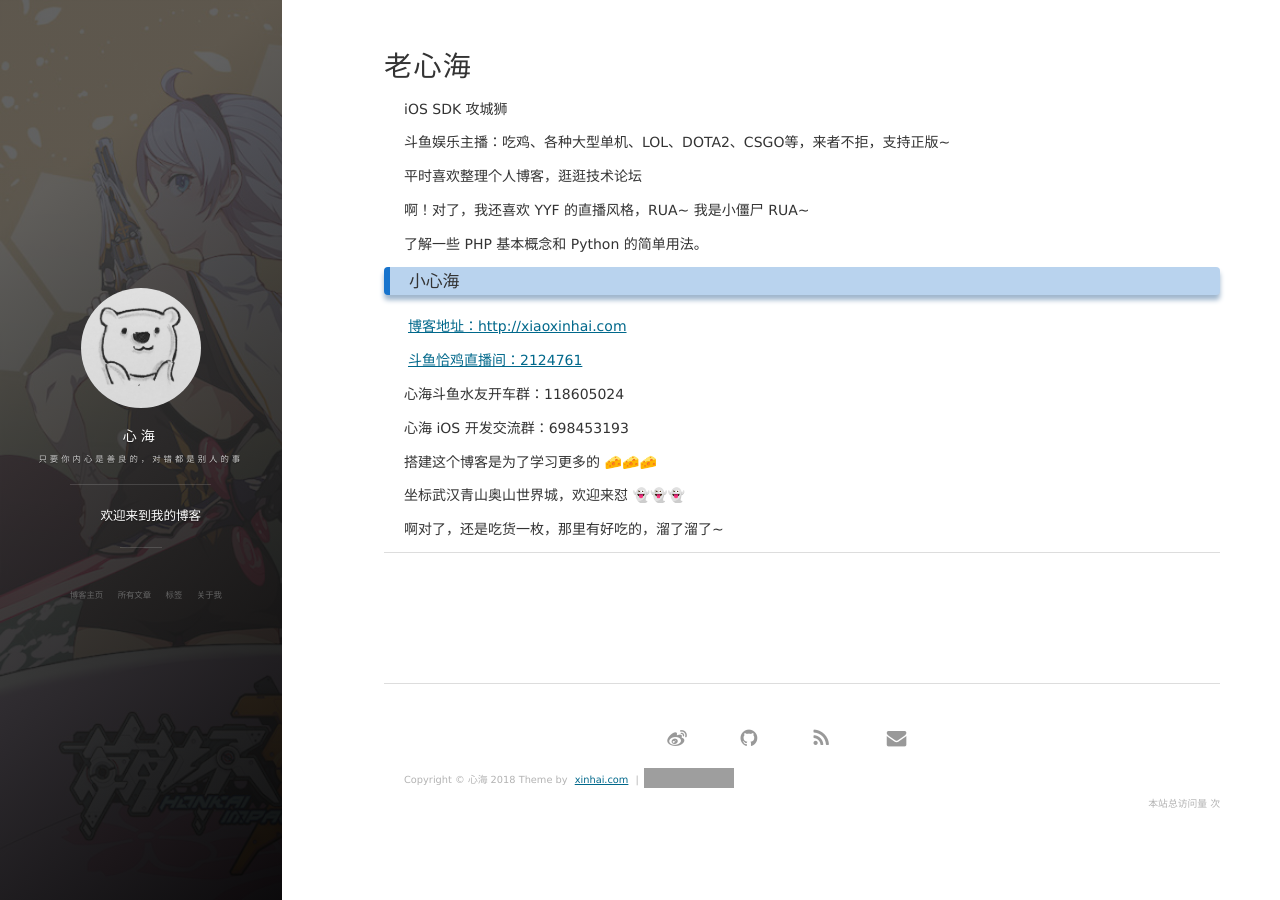
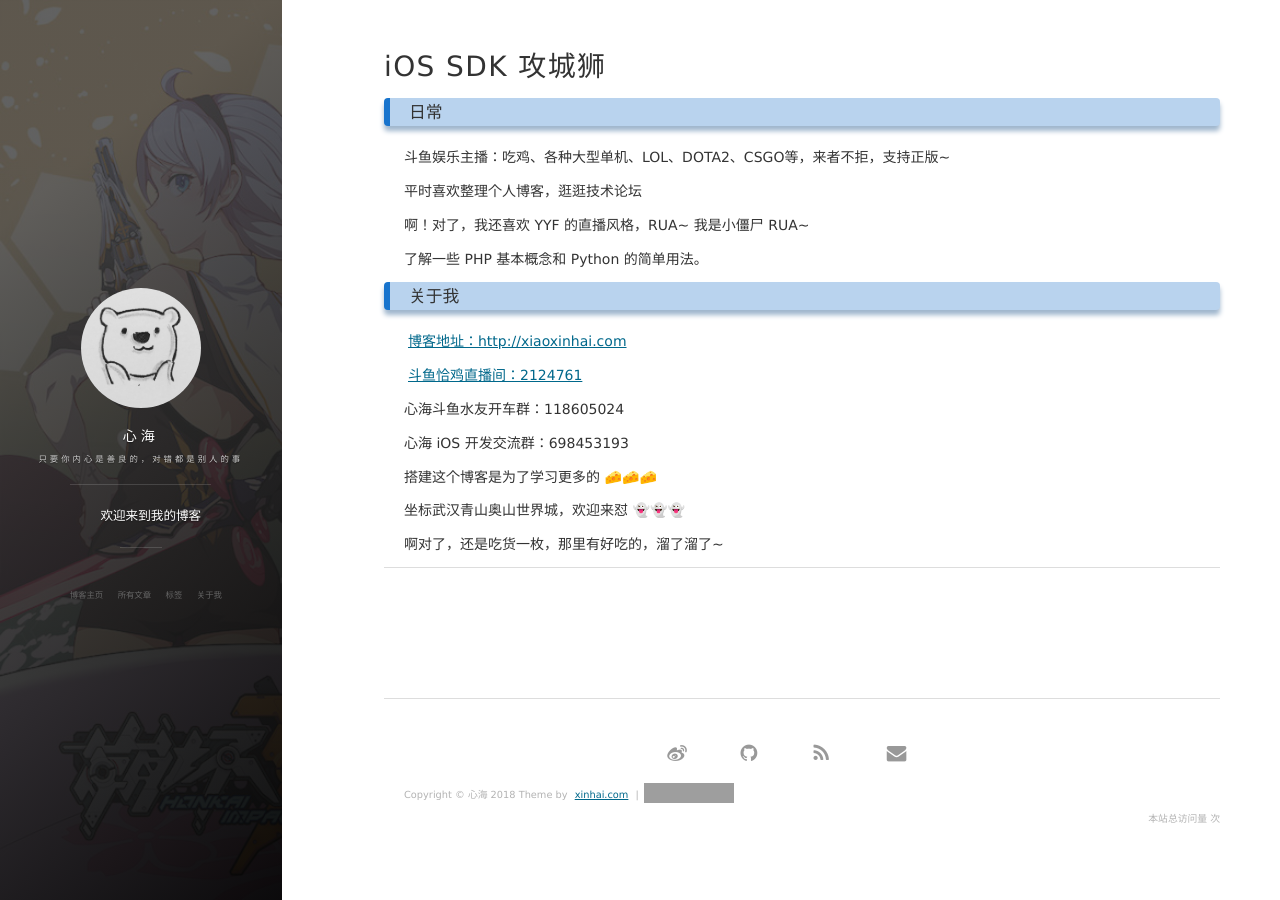
Before and after one commit to JiaZhiH/JiaZhiH.github.io, a Jekyll site: the page built from about.md, in a window 1280 px wide. Built offline with Jekyll 4.4.1, drawn with Linux system fonts in a browser that asks for light colours; nearby versions of some CDN libraries; comment, search, counter and statistics services are not loaded; grey boxes are pictures that could not be loaded.

Commit message:
official-7

```diff
--- a/about.md
+++ b/about.md
@@ -1,9 +1,9 @@
 ---
 layout: page
-title: 老心海
+title: iOS SDK 攻城狮
 ---
 
-iOS SDK 攻城狮
+<h3> 日常 </h3>
 
 <p>
 
@@ -22,9 +22,12 @@ iOS SDK 攻城狮
 了解一些 PHP 基本概念和 Python 的简单用法。
 
 <p>
+<p>
+<p>
 
-<h3> 小心海 </h3>
+<h3> 关于我 </h3>
 
+<p>
 <p>
 
 <a target="_blank" href='http://xiaoxinhai.com'>博客地址：http://xiaoxinhai.com</a>
```
